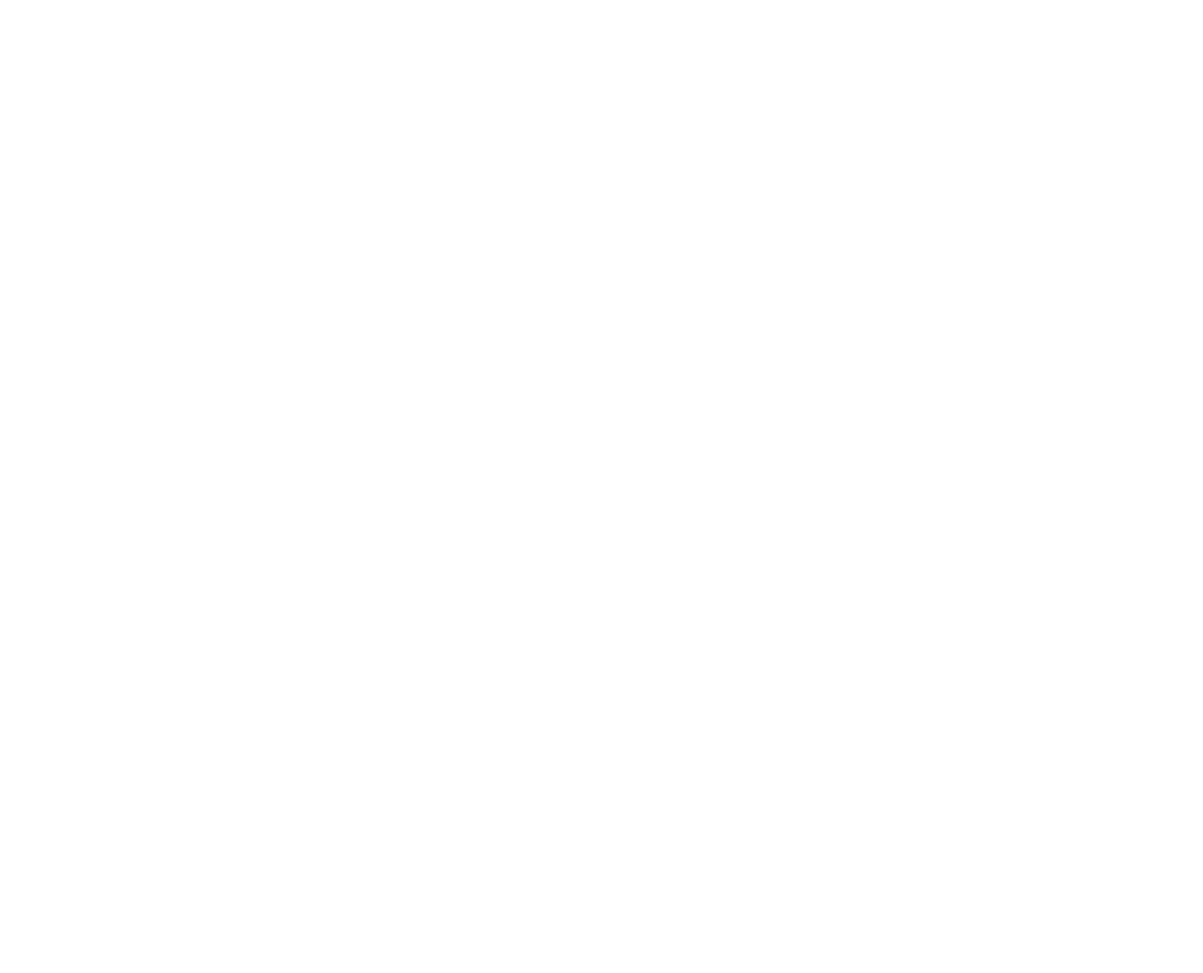
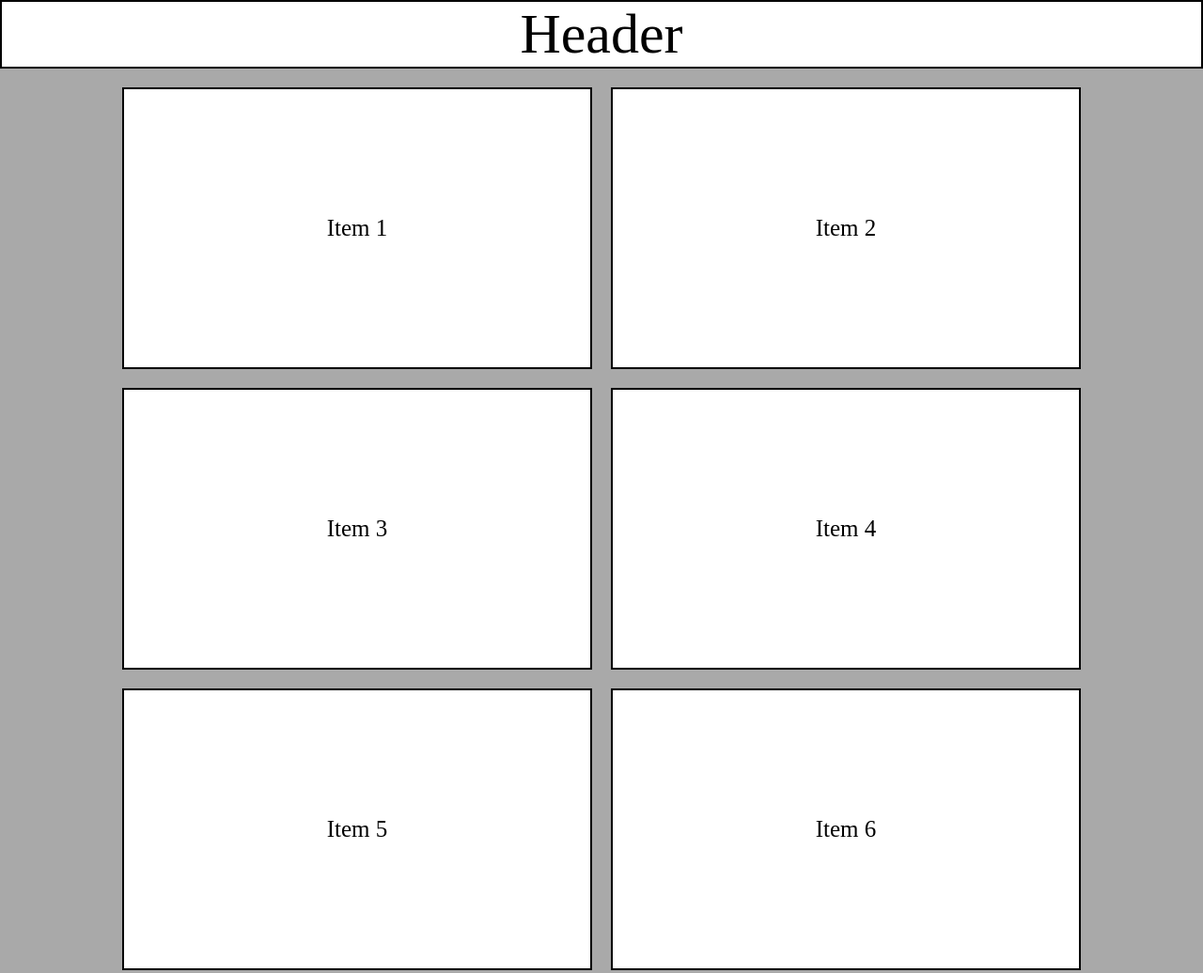
Before and after one commit to LiamFer/EXTRA, a plain HTML site: page Onebitcode/CSS/CSS_Moderno/EX4/index.html in a window 1280 px wide. Shown: the top 1036 px of the page at 94% size. Before the commit the page ends 800 px from the top, so only its background shows below. Drawn offline with Linux system fonts and the light colour scheme.

Commit message:
EX Final Flexbox

```diff
--- a/Onebitcode/CSS/CSS_Moderno/EX4/index.html
+++ b/Onebitcode/CSS/CSS_Moderno/EX4/index.html
@@ -1,12 +1,29 @@
 <!DOCTYPE html>
 <html lang="en">
+
 <head>
     <meta charset="UTF-8">
     <meta http-equiv="X-UA-Compatible" content="IE=edge">
     <meta name="viewport" content="width=device-width, initial-scale=1.0">
+    <link rel="stylesheet" href="style.css">
     <title>Document</title>
 </head>
+
 <body>
 
+    <header class="hf"><p>Header</p></header>
+
+    <main>
+        <div class="item"><p>Item 1</p></div>
+        <div class="item"><p>Item 2</p></div>
+        <div class="item"><p>Item 3</p></div>
+        <div class="item"><p>Item 4</p></div>
+        <div class="item"><p>Item 5</p></div>
+        <div class="item"><p>Item 6</p></div>
+    </main>
+
+    <footer class="hf"><p>Footer</p></footer>
+
 </body>
+
 </html>
--- a/Onebitcode/CSS/CSS_Moderno/EX4/style.css
+++ b/Onebitcode/CSS/CSS_Moderno/EX4/style.css
@@ -1 +1,57 @@
 @charset "UTF-8";
+
+* {
+  margin: 0px;
+  padding: 0px;
+  box-sizing: border-box;
+}
+
+body {
+  background-color: darkgrey;
+  display: flex;
+  flex-direction: row;
+  flex-wrap: wrap;
+  height: 100vh;
+  justify-content: center;
+  align-items: center;
+}
+
+main {
+  display: flex;
+  flex-wrap: wrap;
+  gap: 20px;
+  justify-content: center;
+  align-items: center;
+  flex-direction: row;
+  flex: 1 1 800px;
+  padding: 20px 50px;
+}
+
+.item {
+  flex-basis: 500px;
+  height: 300px;
+  background-color: white;
+  border: 2px solid black;
+  padding: 20px;
+  display: flex;
+  align-items: center;
+  justify-content: center;
+  font-size: 25px;
+}
+
+header {
+  align-self: flex-start;
+}
+
+.hf {
+  flex-grow: 1;
+  background-color: white;
+  border: 2px solid black;
+  width: 100%;
+  text-align: center;
+  font-size: 60px;
+}
+
+footer {
+  align-self: flex-end;
+}
```
